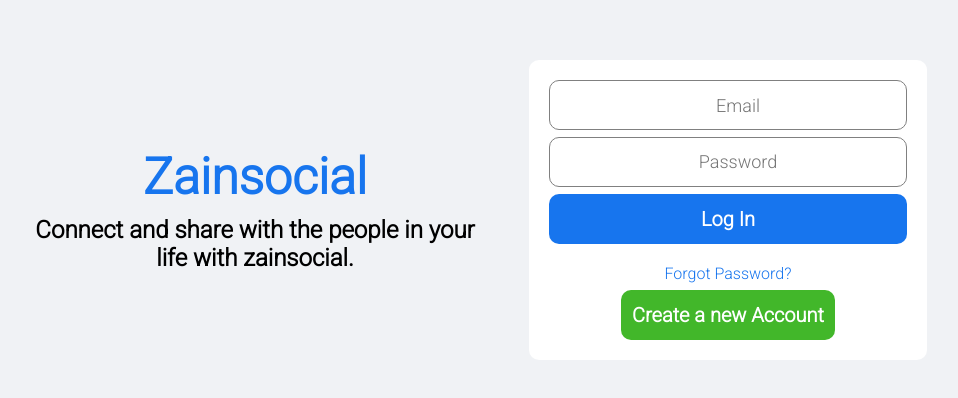
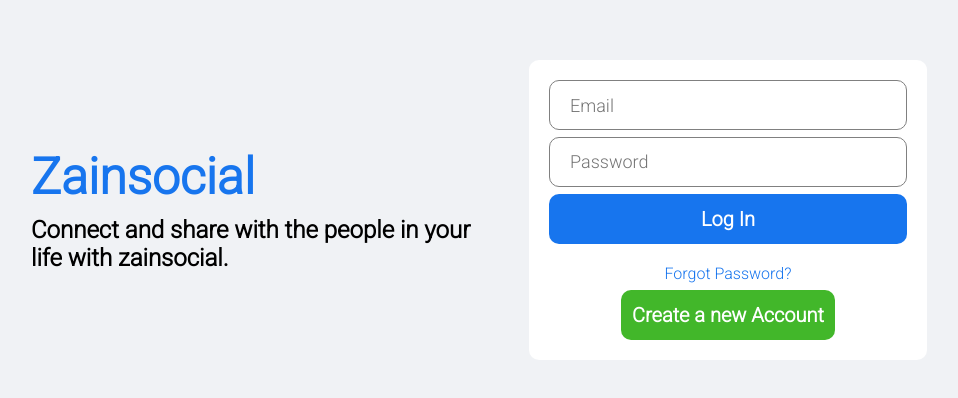
Before and after one commit to ZAINKHAN25/Facebook-Lamadev, a React (Create React App) app: page /login in a window 1280 px wide. Shown: the part 190-588 px from the top of the page, without its empty margins (161-1119 px from the left). Built offline with nearby package versions, Linux system fonts and the light colour scheme.

Commit message:
kam chal rha hai

```diff
--- a/src/components/pagenotfound/pagenotfound.css
+++ b/src/components/pagenotfound/pagenotfound.css
@@ -2,7 +2,7 @@
     padding: 0;
     margin: 0;
     box-sizing: border-box;
-    text-align: center;
+    /* text-align: center; */
 }
 
 .pagenotfound{
--- a/src/components/pagenotfound/pagenotfound.jsx
+++ b/src/components/pagenotfound/pagenotfound.jsx
@@ -6,7 +6,7 @@
             <div className="pagenotfountwrapper">
                 <h1 className="headingone">404</h1>
                 <h3 className="headingthree">Not Found</h3>
-                <p className="para">The resource requested could not be found on this server!</p>
+                <p className="para">The resource requested could not be found on this site!</p>
             </div>
         </div>
     )
```
